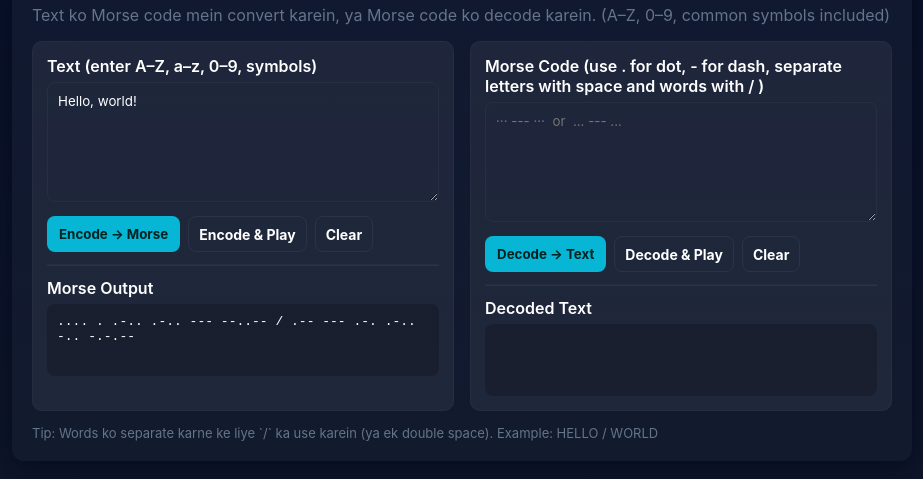
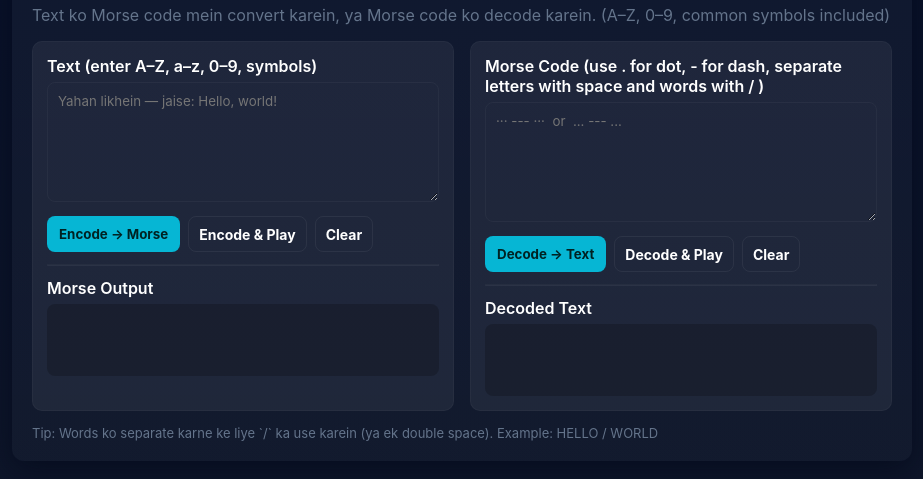
Before and after one commit to aj12121212/Morse_code, a plain HTML site: page index.html in a window 1280 px wide. Shown: the part 193-672 px from the top of the page, without its empty margins (178-1101 px from the left). Drawn offline with Linux system fonts and the light colour scheme.

Commit message:
Update index.html

```diff
--- a/index.html
+++ b/index.html
@@ -173,8 +173,10 @@
 
     morseInput.addEventListener('input', ()=>{ morseInput.value = morseInput.value.replace(/•/g, '.'); });
 
-    textInput.value = 'Hello, world!';
-    document.getElementById('encodeBtn').click();
+    // By Default World Write
+    // textInput.value = 'Hello, world!';
+    // document.getElementById('encodeBtn').click();
   </script>
 </body>
+
 </html>
```
